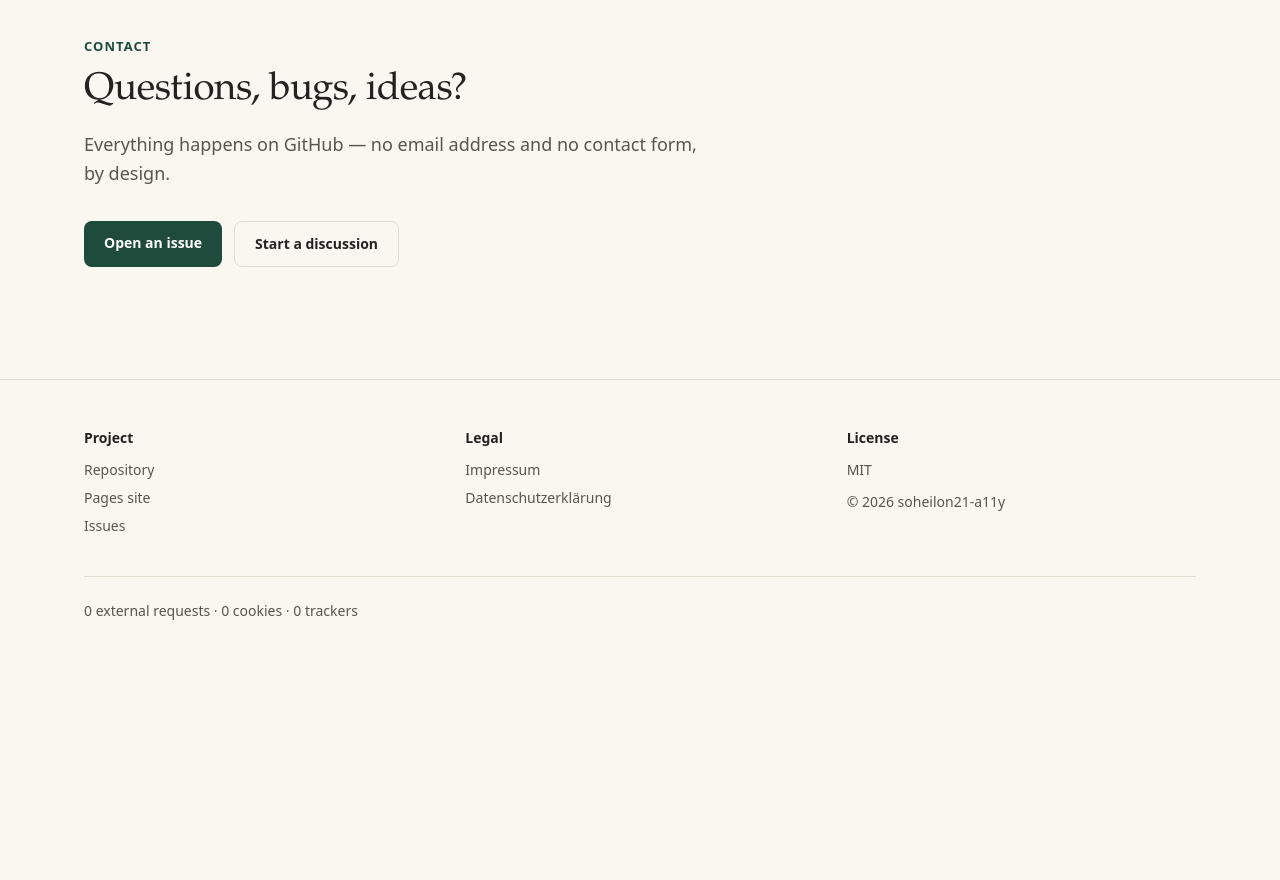
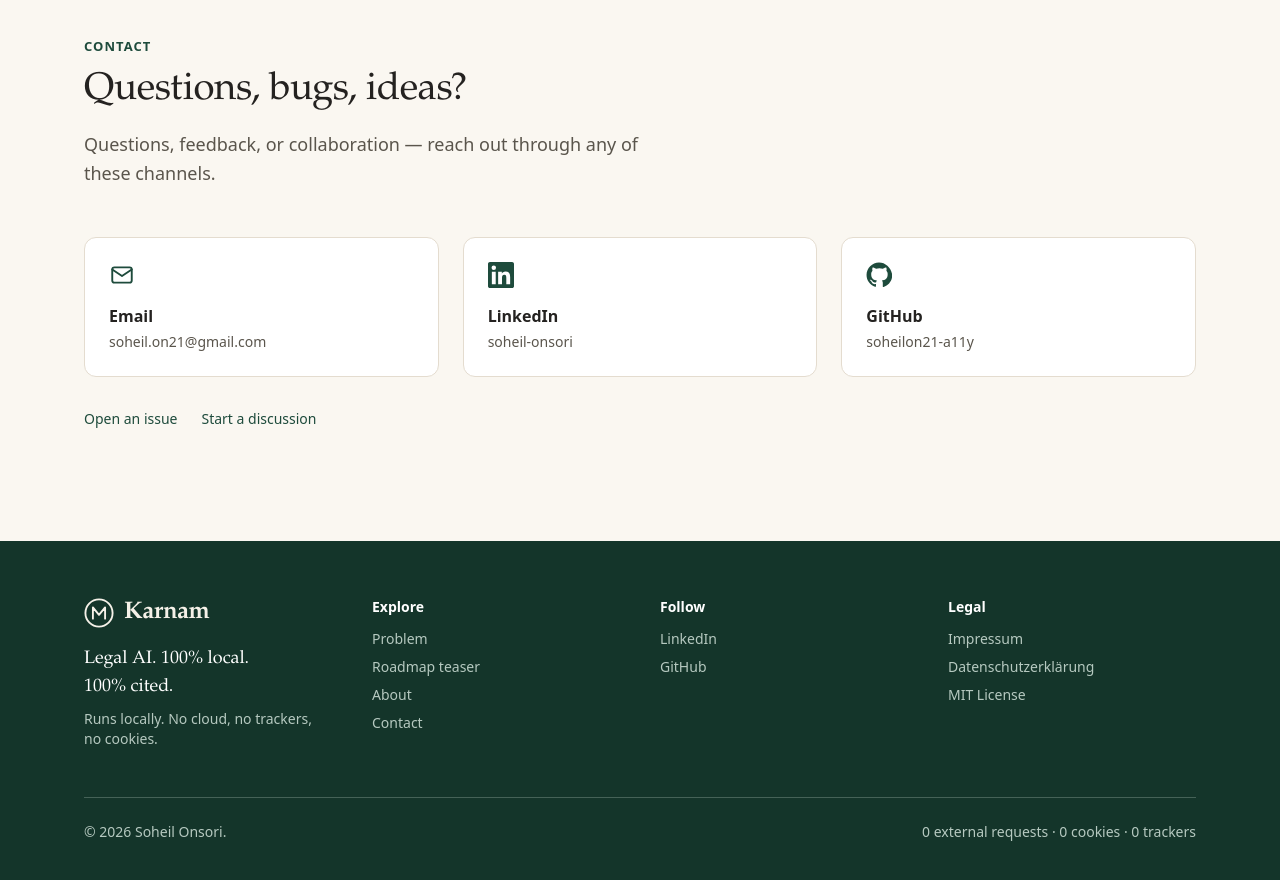
Before and after one commit to soheilon21-a11y/post-meeting-legal-analyzer, an Astro site in the folder website/: page / in a window 1280 px wide. Shown: the part 5880-6760 px from the top of the page. Before the commit the page ends 6549 px from the top, so only its background shows below. Built offline with nearby package versions, Linux system fonts and the light colour scheme; Astro itself is replaced by a stand-in of ours.

Commit message:
footer & contact upgrade: dark 4-column band, channel cards (email/linkedin/github)

```diff
--- a/website/src/components/SiteFooter.astro
+++ b/website/src/components/SiteFooter.astro
@@ -1,16 +1,10 @@
 ---
 /**
- * Site footer: three link columns, legal links, license, then a full-width
- * trust row. The trust claim ships only because the zero-external-request
- * audit passes on the built output.
+ * Site footer: dark band with four columns — brand, explore anchors, follow
+ * (LinkedIn + GitHub), legal — then a bottom trust row. The trust claim ships
+ * only because the zero-external-request audit passes on the built output.
  */
-import {
-  githubUrl,
-  githubIssuesUrl,
-  githubLicenseUrl,
-  href,
-  copyright,
-} from "../config";
+import { name, githubUrl, githubLicenseUrl, href } from "../config";
 import en from "../content/strings/en.json";
 import de from "../content/strings/de.json";
 
@@ -20,34 +14,93 @@
 
 const { lang = "en" } = Astro.props;
 const t = lang === "de" ? de.footer : en.footer;
+const tagline = lang === "de" ? de.hero.tagline : en.hero.tagline;
 
-const linkClass = "text-muted no-underline hover:text-accent";
+const linkedinUrl = "https://www.linkedin.com/in/soheil-onsori/";
+
+const exploreLinks = [
+  { label: t.problemLabel, href: lang === "de" ? "/de/#problem" : "/#problem" },
+  { label: t.roadmapLabel, href: lang === "de" ? "/de/#open-source" : "/#open-source" },
+  { label: t.aboutLabel, href: lang === "de" ? "/de/#about" : "/#about" },
+  { label: t.contactLabel, href: lang === "de" ? "/de/#contact" : "/#contact" },
+];
+
+const linkClass = "text-footer-muted no-underline hover:text-white";
 ---
 
-<footer class="border-t border-border">
-  <div class="container-page py-12">
-    <div class="grid gap-8 sm:grid-cols-3">
-      <div>
-        <h2 class="text-sm font-semibold text-ink">{t.projectTitle}</h2>
+<footer class="bg-footer-bg text-footer-text">
+  <div class="container-page py-14">
+    <div class="grid gap-10 sm:grid-cols-2 lg:grid-cols-4">
+      <div class="sm:col-span-2 lg:col-span-1">
+        <a
+          href={href("/")}
+          class="flex items-center gap-2.5 text-footer-text no-underline"
+          aria-label={`${name} — home`}
+        >
+          <svg
+            width="30"
+            height="30"
+            viewBox="0 0 32 32"
+            aria-hidden="true"
+            focusable="false"
+            class="text-footer-text"
+          >
+            <circle
+              cx="16"
+              cy="16"
+              r="14.5"
+              fill="none"
+              stroke="currentColor"
+              stroke-width="2"></circle>
+            <path
+              d="M9.5 22V10l6.5 8 6.5-8v12"
+              fill="none"
+              stroke="currentColor"
+              stroke-width="2"
+              stroke-linecap="round"
+              stroke-linejoin="round"></path>
+          </svg>
+          <span class="font-display text-2xl font-semibold tracking-tight"
+            >{name}</span
+          >
+        </a>
+        <p class="mt-4 font-display text-lg text-white">{tagline}</p>
+        <p class="mt-2 text-sm text-footer-muted">{t.brandNote}</p>
+      </div>
+
+      <nav aria-label={t.exploreTitle}>
+        <h2 class="text-sm font-semibold text-white">{t.exploreTitle}</h2>
+        <ul class="mt-3 space-y-2 text-sm">
+          {
+            exploreLinks.map((link) => (
+              <li>
+                <a class={linkClass} href={href(link.href)}>
+                  {link.label}
+                </a>
+              </li>
+            ))
+          }
+        </ul>
+      </nav>
+
+      <nav aria-label={t.followTitle}>
+        <h2 class="text-sm font-semibold text-white">{t.followTitle}</h2>
         <ul class="mt-3 space-y-2 text-sm">
           <li>
-            <a class={linkClass} href={githubUrl} rel="noopener">
-              {t.repoLabel}
+            <a class={linkClass} href={linkedinUrl} rel="noopener">
+              LinkedIn
             </a>
           </li>
           <li>
-            <a class={linkClass} href={href("/")}>{t.siteLabel}</a>
-          </li>
-          <li>
-            <a class={linkClass} href={githubIssuesUrl} rel="noopener">
-              {t.issuesLabel}
+            <a class={linkClass} href={githubUrl} rel="noopener">
+              GitHub
             </a>
           </li>
         </ul>
-      </div>
+      </nav>
 
-      <div>
-        <h2 class="text-sm font-semibold text-ink">{t.legalTitle}</h2>
+      <nav aria-label={t.legalTitle}>
+        <h2 class="text-sm font-semibold text-white">{t.legalTitle}</h2>
         <ul class="mt-3 space-y-2 text-sm">
           <li>
             <a class={linkClass} href={href("/impressum/")}>
@@ -59,24 +112,20 @@
               {t.datenschutzLabel}
             </a>
           </li>
-        </ul>
-      </div>
-
-      <div>
-        <h2 class="text-sm font-semibold text-ink">{t.licenseTitle}</h2>
-        <ul class="mt-3 space-y-2 text-sm">
           <li>
             <a class={linkClass} href={githubLicenseUrl} rel="noopener">
-              {t.licenseLabel}
+              {t.mitLicenseLabel}
             </a>
           </li>
         </ul>
-        <p class="mt-3 text-sm text-muted">{copyright}</p>
-      </div>
+      </nav>
     </div>
 
-    <div class="mt-10 border-t border-border pt-6">
-      <p class="text-sm text-muted">{t.trust}</p>
+    <div
+      class="mt-12 flex flex-col gap-2 border-t border-footer-muted/30 pt-6 sm:flex-row sm:items-center sm:justify-between"
+    >
+      <p class="text-sm text-footer-muted">© 2026 Soheil Onsori.</p>
+      <p class="text-sm text-footer-muted">{t.trust}</p>
     </div>
   </div>
 </footer>
--- a/website/src/components/home/Contact.astro
+++ b/website/src/components/home/Contact.astro
@@ -1,6 +1,7 @@
 ---
 import SectionHeading from "../SectionHeading.astro";
-import { githubIssuesUrl, githubDiscussionsUrl } from "../../config";
+import Icon from "../Icon.astro";
+import { githubUrl, githubIssuesUrl, githubDiscussionsUrl } from "../../config";
 import en from "../../content/strings/en.json";
 import de from "../../content/strings/de.json";
 
@@ -10,27 +11,100 @@
 
 const { lang = "en" } = Astro.props;
 const t = lang === "de" ? de.contact : en.contact;
+
+const linkedinUrl = "https://www.linkedin.com/in/soheil-onsori/";
+const emailAddress = "soheil.on21@gmail.com";
 ---
 
 <section id="contact" class="section">
   <div class="container-page">
     <SectionHeading kicker={t.kicker} title={t.title} lede={t.body} />
 
-    <div class="mt-8 flex flex-wrap gap-3">
+    <ul class="mt-12 grid gap-6 sm:grid-cols-3">
+      <li>
+        <a
+          href={`mailto:${emailAddress}`}
+          class="card flex h-full flex-col gap-4 p-6 no-underline hover:border-accent"
+        >
+          <svg
+            width="26"
+            height="26"
+            viewBox="0 0 24 24"
+            fill="none"
+            stroke="currentColor"
+            stroke-width="1.75"
+            stroke-linecap="round"
+            stroke-linejoin="round"
+            aria-hidden="true"
+            focusable="false"
+            class="text-accent"
+          >
+            <rect x="3" y="5" width="18" height="14" rx="2"></rect>
+            <path d="M3 7l9 6 9-6"></path>
+          </svg>
+          <div>
+            <h3 class="text-base font-semibold text-ink">{t.emailLabel}</h3>
+            <p class="mt-1 break-all text-sm text-muted">{emailAddress}</p>
+          </div>
+        </a>
+      </li>
+
+      <li>
+        <a
+          href={linkedinUrl}
+          rel="noopener"
+          class="card flex h-full flex-col gap-4 p-6 no-underline hover:border-accent"
+        >
+          <svg
+            width="26"
+            height="26"
+            viewBox="0 0 24 24"
+            fill="currentColor"
+            aria-hidden="true"
+            focusable="false"
+            class="text-accent"
+          >
+            <path
+              d="M20.45 20.45h-3.55v-5.57c0-1.33-.03-3.04-1.85-3.04-1.85 0-2.13 1.45-2.13 2.94v5.67H9.36V9h3.41v1.56h.05c.47-.9 1.63-1.85 3.36-1.85 3.6 0 4.27 2.37 4.27 5.45v6.29zM5.34 7.43a2.06 2.06 0 1 1 0-4.12 2.06 2.06 0 0 1 0 4.12zM7.12 20.45H3.55V9h3.57v11.45zM22.22 0H1.77C.79 0 0 .77 0 1.72v20.56C0 23.23.79 24 1.77 24h20.45c.98 0 1.78-.77 1.78-1.72V1.72C24 .77 23.2 0 22.22 0z"
+            ></path>
+          </svg>
+          <div>
+            <h3 class="text-base font-semibold text-ink">{t.linkedinLabel}</h3>
+            <p class="mt-1 text-sm text-muted">soheil-onsori</p>
+          </div>
+        </a>
+      </li>
+
+      <li>
+        <a
+          href={githubUrl}
+          rel="noopener"
+          class="card flex h-full flex-col gap-4 p-6 no-underline hover:border-accent"
+        >
+          <Icon name="github" size={26} class="text-accent" />
+          <div>
+            <h3 class="text-base font-semibold text-ink">{t.githubLabel}</h3>
+            <p class="mt-1 text-sm text-muted">soheilon21-a11y</p>
+          </div>
+        </a>
+      </li>
+    </ul>
+
+    <p class="mt-8 flex flex-wrap gap-x-6 gap-y-2 text-sm text-muted">
       <a
         href={githubIssuesUrl}
         rel="noopener"
-        class="rounded-lg bg-accent px-5 py-3 text-sm font-semibold text-white no-underline hover:bg-accent-dark"
+        class="text-accent no-underline hover:text-accent-dark"
       >
         {t.issuesCta}
       </a>
       <a
         href={githubDiscussionsUrl}
         rel="noopener"
-        class="rounded-lg border border-border px-5 py-3 text-sm font-semibold text-ink no-underline hover:border-accent hover:text-accent"
+        class="text-accent no-underline hover:text-accent-dark"
       >
         {t.discussionsCta}
       </a>
-    </div>
+    </p>
   </div>
 </section>
--- a/website/src/content/strings/de.json
+++ b/website/src/content/strings/de.json
@@ -298,8 +298,14 @@
     "kicker_draft": "DRAFT - pending human review",
     "title": "Fragen, Fehler, Ideen?",
     "title_draft": "DRAFT - pending human review",
-    "body": "Alles läuft über GitHub — bewusst ohne E-Mail-Adresse und ohne Kontaktformular.",
+    "body": "Fragen, Feedback oder Zusammenarbeit — erreichen Sie mich über einen dieser Kanäle.",
     "body_draft": "DRAFT - pending human review",
+    "emailLabel": "E-Mail",
+    "emailLabel_draft": "DRAFT - pending human review",
+    "linkedinLabel": "LinkedIn",
+    "linkedinLabel_draft": "DRAFT - pending human review",
+    "githubLabel": "GitHub",
+    "githubLabel_draft": "DRAFT - pending human review",
     "issuesCta": "Problem melden",
     "issuesCta_draft": "DRAFT - pending human review",
     "discussionsCta": "Diskussion starten",
@@ -324,6 +330,22 @@
     "licenseTitle_draft": "DRAFT - pending human review",
     "licenseLabel": "MIT",
     "licenseLabel_draft": "DRAFT - pending human review",
+    "brandNote": "Läuft lokal. Keine Cloud, keine Tracker, keine Cookies.",
+    "brandNote_draft": "DRAFT - pending human review",
+    "exploreTitle": "Entdecken",
+    "exploreTitle_draft": "DRAFT - pending human review",
+    "followTitle": "Folgen",
+    "followTitle_draft": "DRAFT - pending human review",
+    "problemLabel": "Das Problem",
+    "problemLabel_draft": "DRAFT - pending human review",
+    "roadmapLabel": "Ausblick",
+    "roadmapLabel_draft": "DRAFT - pending human review",
+    "aboutLabel": "Über Karnam",
+    "aboutLabel_draft": "DRAFT - pending human review",
+    "contactLabel": "Kontakt",
+    "contactLabel_draft": "DRAFT - pending human review",
+    "mitLicenseLabel": "MIT-Lizenz",
+    "mitLicenseLabel_draft": "DRAFT - pending human review",
     "trust": "0 externe Anfragen · 0 Cookies · 0 Tracker"
   },
   "notFound": {
--- a/website/src/content/strings/en.json
+++ b/website/src/content/strings/en.json
@@ -195,7 +195,10 @@
   "contact": {
     "kicker": "Contact",
     "title": "Questions, bugs, ideas?",
-    "body": "Everything happens on GitHub — no email address and no contact form, by design.",
+    "body": "Questions, feedback, or collaboration — reach out through any of these channels.",
+    "emailLabel": "Email",
+    "linkedinLabel": "LinkedIn",
+    "githubLabel": "GitHub",
     "issuesCta": "Open an issue",
     "discussionsCta": "Start a discussion"
   },
@@ -209,6 +212,14 @@
     "datenschutzLabel": "Datenschutzerklärung",
     "licenseTitle": "License",
     "licenseLabel": "MIT",
+    "brandNote": "Runs locally. No cloud, no trackers, no cookies.",
+    "exploreTitle": "Explore",
+    "followTitle": "Follow",
+    "problemLabel": "Problem",
+    "roadmapLabel": "Roadmap teaser",
+    "aboutLabel": "About",
+    "contactLabel": "Contact",
+    "mitLicenseLabel": "MIT License",
     "trust": "0 external requests · 0 cookies · 0 trackers"
   },
   "notFound": {
--- a/website/src/styles/global.css
+++ b/website/src/styles/global.css
@@ -18,6 +18,11 @@
   --color-risk-high: #9e3b2e; /* AA — small dots only */
   --color-risk-med: #8f6418; /* AA — small dots only */
   --color-risk-low: #3e6b4f; /* AA — small dots only */
+
+  /* Footer dark band */
+  --color-footer-bg: #14352a; /* deep green — footer band background */
+  --color-footer-text: #f5f1e8; /* ~13:1 on footer-bg (AAA) — headings */
+  --color-footer-muted: #b6c9c0; /* ~7:1 on footer-bg (AA) — links/body */
 
   /* Type — system stacks only, zero font bytes */
   --font-display: "Iowan Old Style", "Palatino Linotype", Palatino, Georgia,
```
